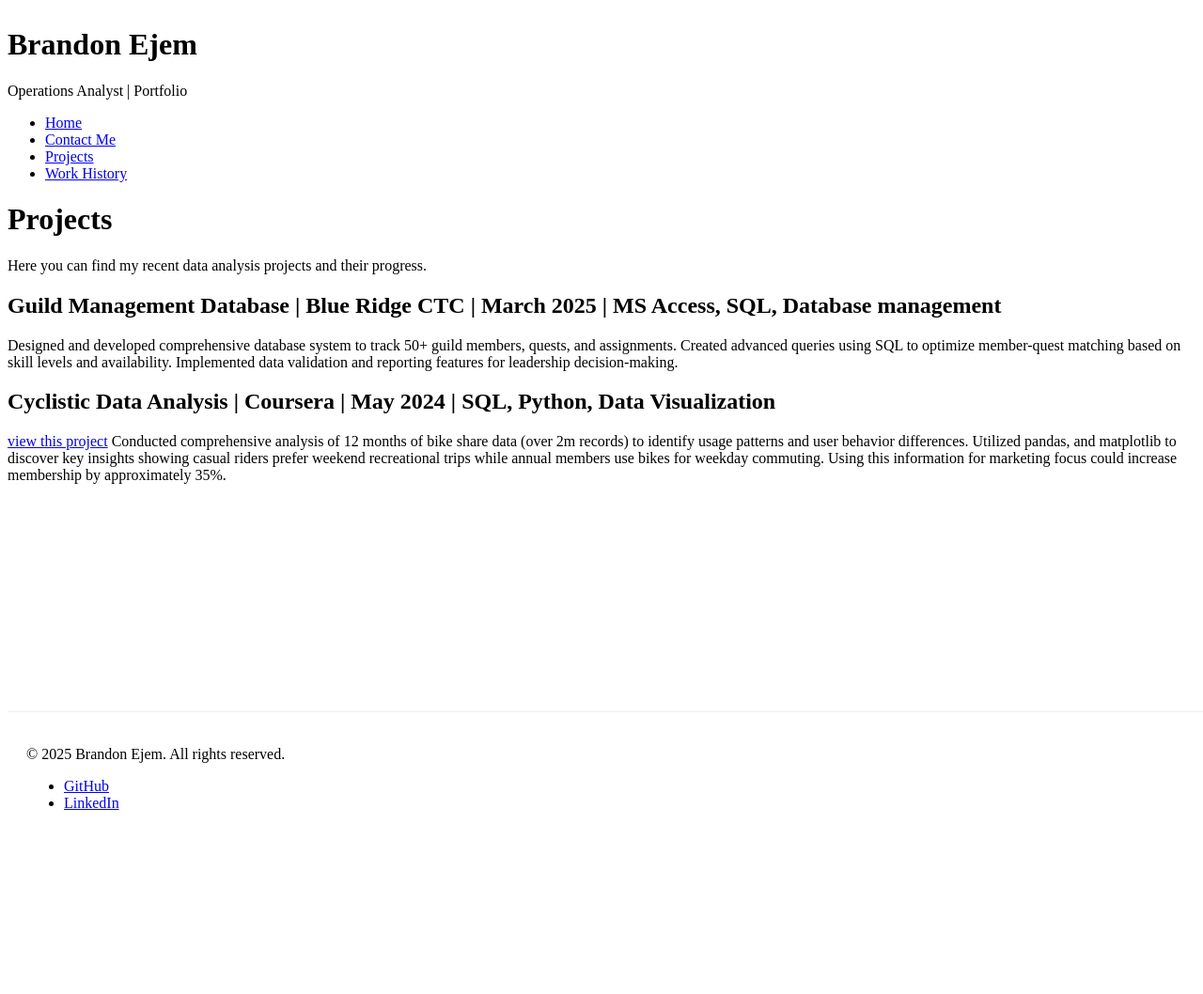
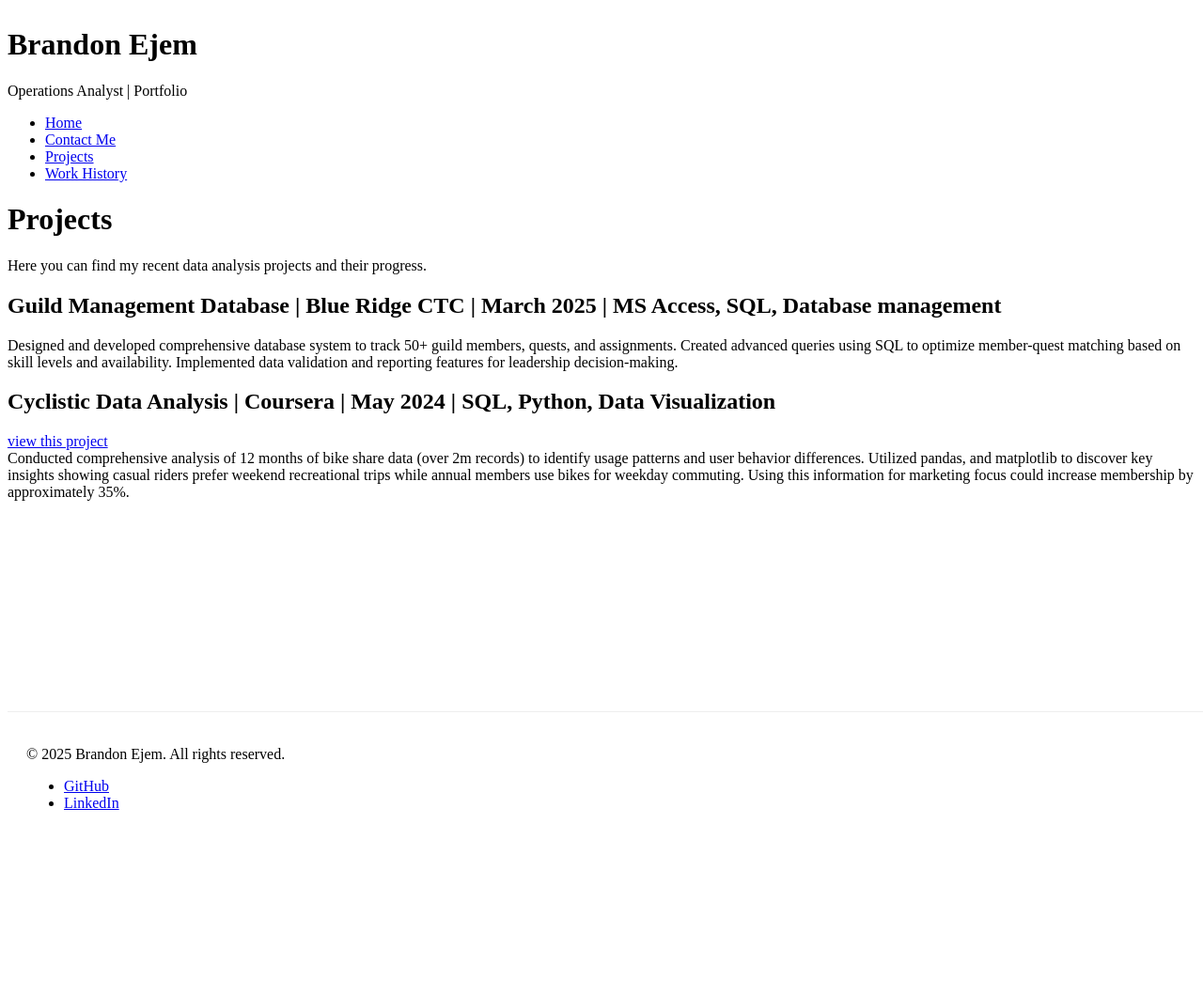
Before and after one commit to Ejem0724/Ejem0724.github.io, a Jekyll site: the page built from projects/projects.md, in a window 1280 px wide. Shown: the whole page at 94% size. Built offline with Jekyll 4.4.1, drawn with Linux system fonts in a browser that asks for light colours.

Commit message:
formatting

```diff
--- a/projects/projects.md
+++ b/projects/projects.md
@@ -11,7 +11,7 @@ Created advanced queries using SQL to optimize member-quest matching based on sk
 data validation and reporting features for leadership decision-making.
 
 ## Cyclistic Data Analysis | Coursera | May 2024 | SQL, Python, Data Visualization
-[view this project](./projects/Cyclistic_analysis)
+[view this project](./projects/Cyclistic_analysis)\
 Conducted comprehensive analysis of 12 months of bike share data (over 2m records) to identify usage patterns
 and user behavior differences. Utilized pandas, and matplotlib to discover key insights showing casual riders prefer
 weekend recreational trips while annual members use bikes for weekday commuting. Using this information for marketing
```
